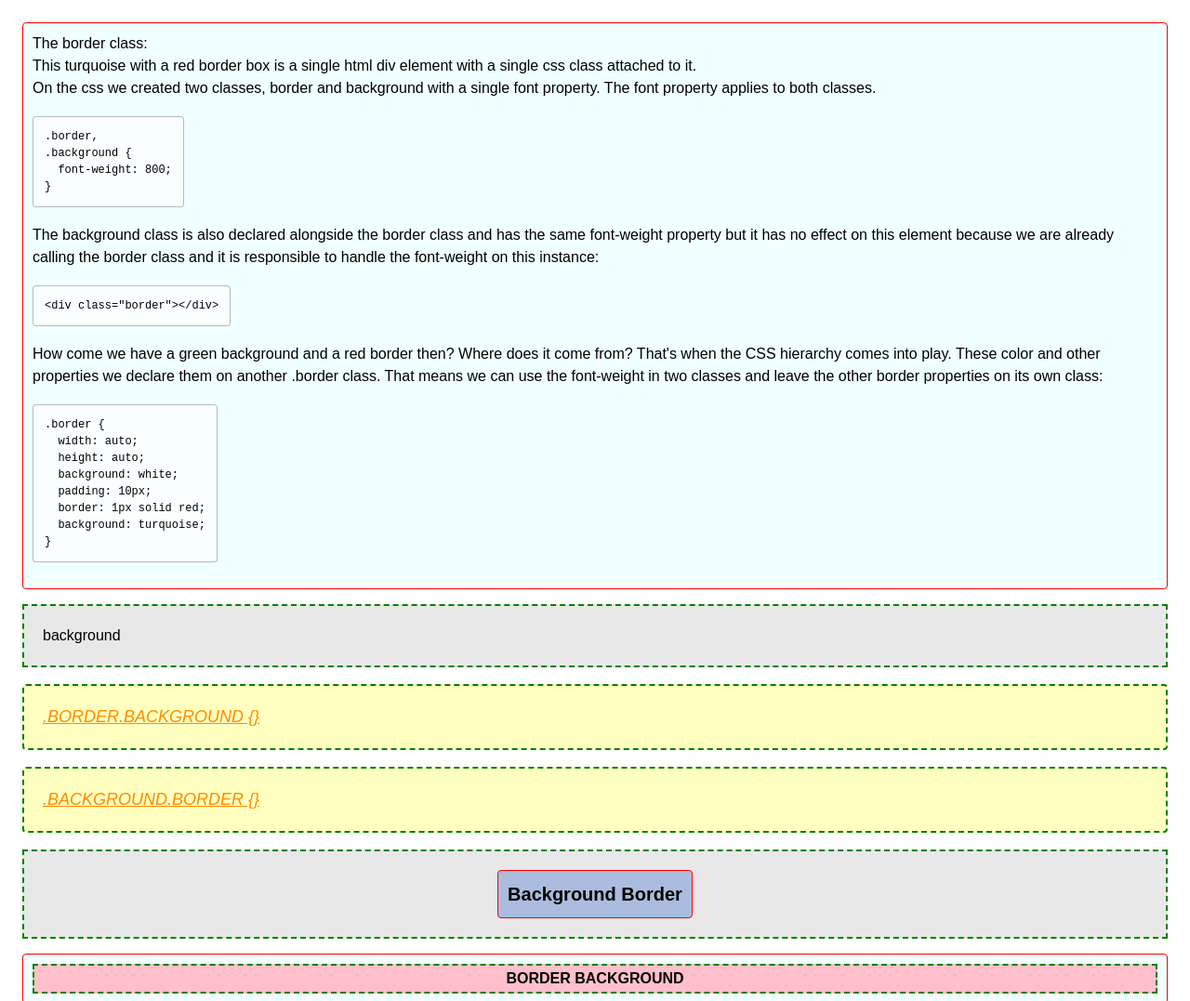
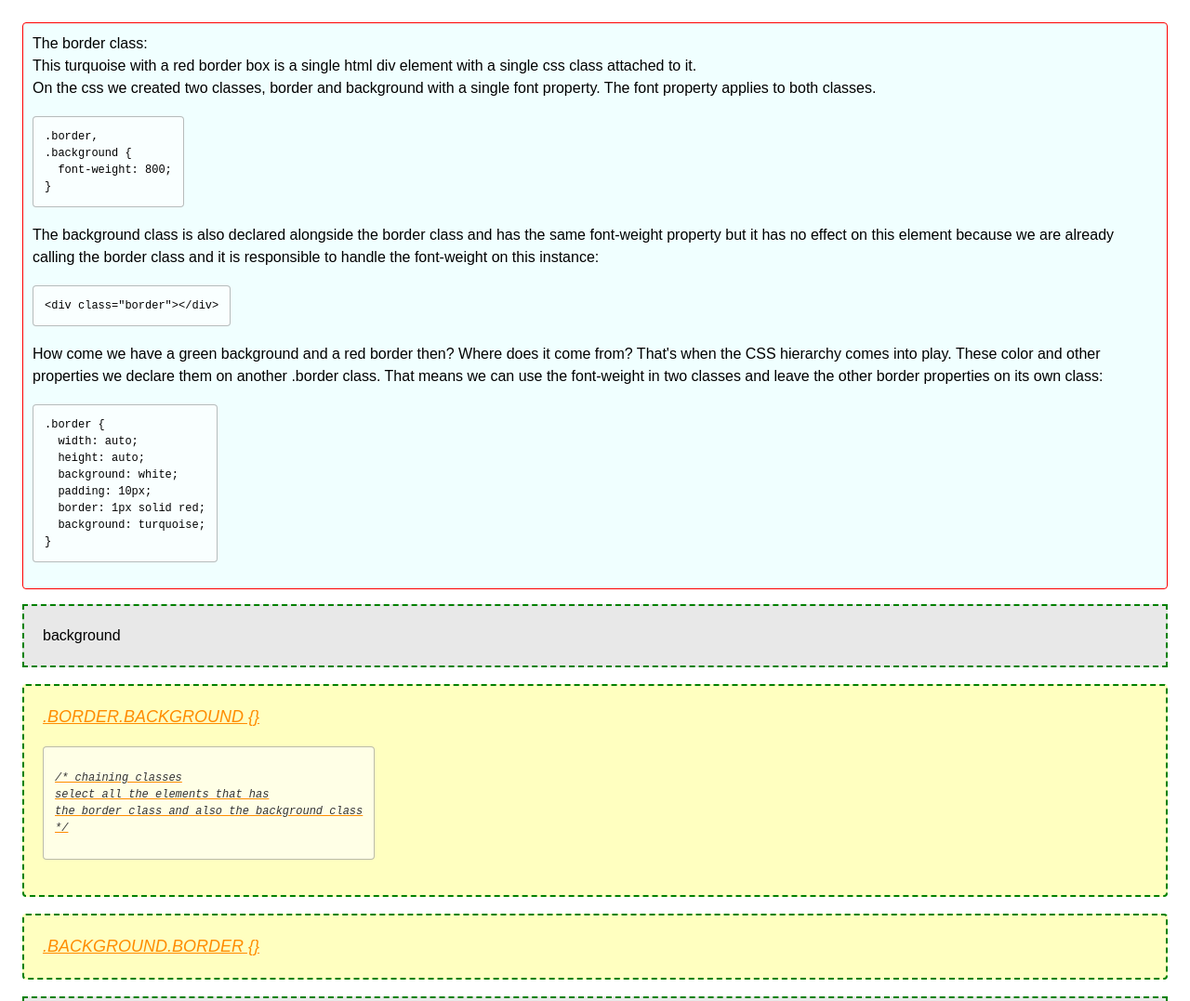
Before and after one commit to ricardoaguiar/CSS-playground, a plain HTML site: page index.html in a window 1280 px wide. Shown: the top 1077 px of the page at 93% size. Drawn offline with Linux system fonts and the light colour scheme.

Commit message:
added p class

```diff
--- a/index.html
+++ b/index.html
@@ -46,7 +46,17 @@
     </div>
 
     <div class="background">background</div>
-    <div class="border background">.border.background {}</div>
+    <div class="border background">.border.background {}
+      <code>
+        <p id="comment">
+          /*
+          chaining classes<br />
+          select all the elements that has<br />
+          the border class and also the background class<br />
+          */
+        </p>
+      </code>
+    </div>
     <div class="background border">.background.border {}</div>
     <div class="background"><p class="border">background border</p></div>
     <div class="border"><p class="background">border background</p></div>
--- a/styles.css
+++ b/styles.css
@@ -15,6 +15,7 @@ code {
   padding: 1em;
   margin: 1.5em 0;
   width: max-content;
+  text-decoration: none;
 }
 
 /* handles only the font property for both classes */
@@ -52,6 +53,7 @@ the border class and also the background class
   text-transform: uppercase;
 }
 
+
 /*
 it means that even the order of the classes
 below are switched, it will apply all the styles
@@ -64,13 +66,13 @@ which order they are called.
  color: darkorange;
 }
 
+
+
 /*
 here we need two html elements for these classes
 to work. The parent element will receive the
 first class and the child element will receive
 the second class.
-the css engine will interpret it from left to right
-and top to bottom.
 hierarchy still applies.
 */
 .background .border {
@@ -97,6 +99,12 @@ hierarchy still applies.
   text-align: center;
 }
 
+#comment {
+  text-transform: lowercase;
+  text-decoration: none;
+  width: max-content;
+  color: #333;
+}
 .space {
   margin: 5em auto;
 }
```
